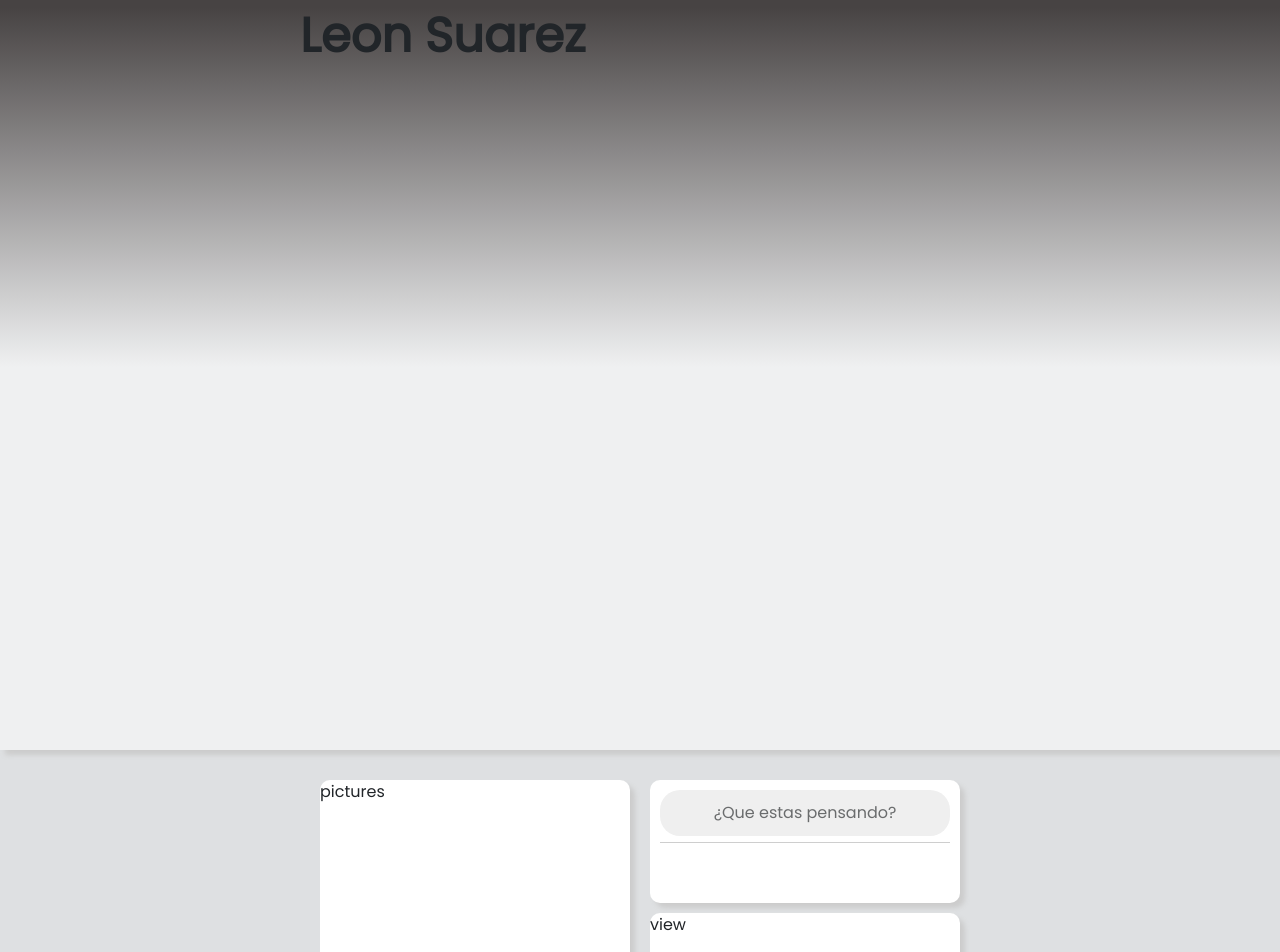
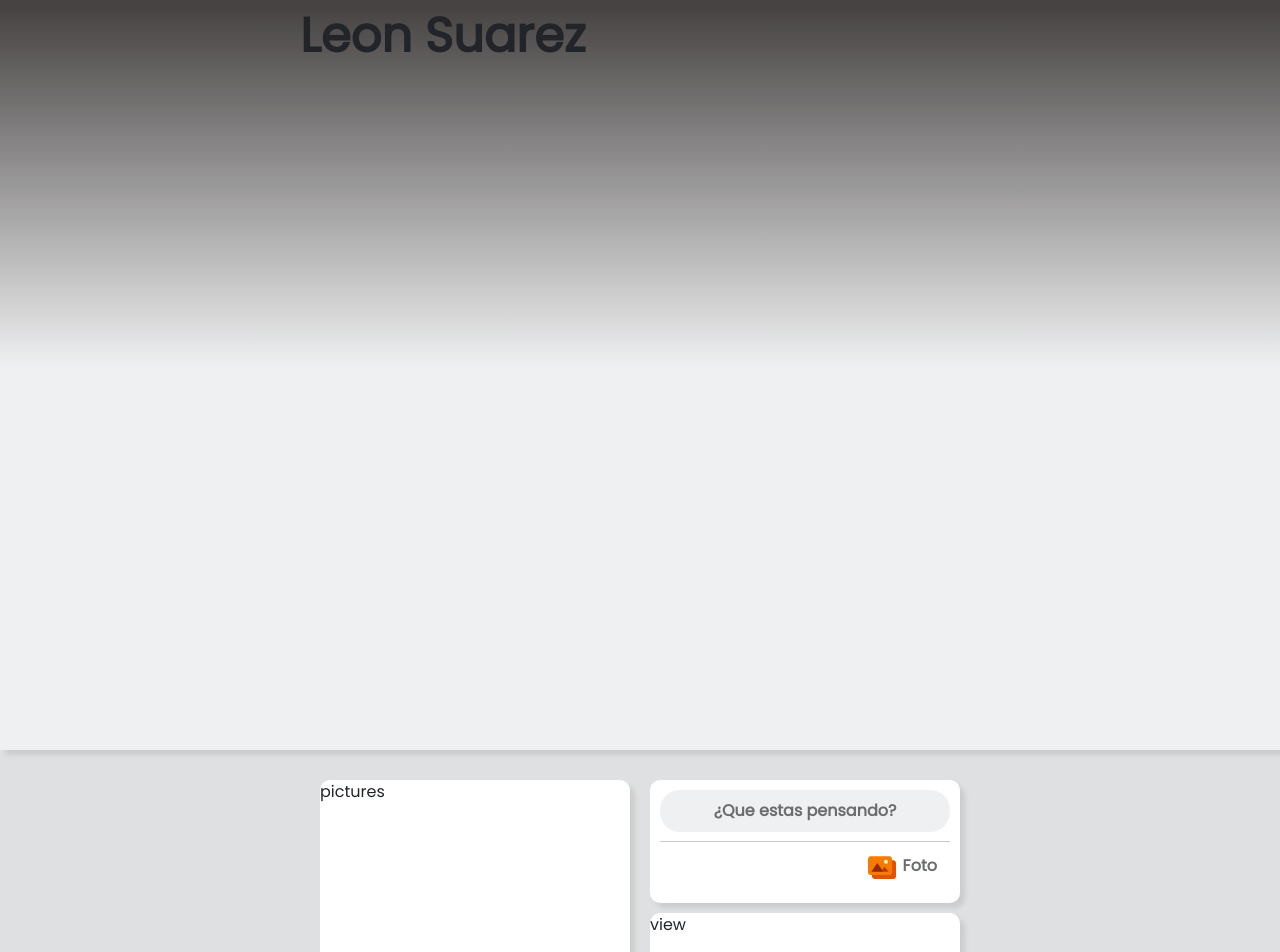
Before and after one commit to leonsuaren/facenote, a React (Create React App) app in the folder client/: page / in a window 1280 px wide. Shown: the top 952 px of the page. Built offline with nearby package versions, Linux system fonts and the light colour scheme.

Commit message:
working on modals

```diff
--- a/client/src/components/create-post/CreatePost.jsx
+++ b/client/src/components/create-post/CreatePost.jsx
@@ -1,5 +1,6 @@
 import React, { useContext } from 'react';
 import { PostContext } from '../../context/post-context';
+import { FcGallery } from "react-icons/fc";
 
 import './styles.css';
 
@@ -9,33 +10,54 @@ export const CreatePost = () => {
   return (
     <div className='add-posts'>
       <div>
-        <button type="button" className='thinking-button' data-bs-toggle="modal" data-bs-target="#exampleModal">
-            ¿Que estas pensando?
+        <button type="button" className='thinking-button' data-bs-toggle="modal" data-bs-target="#postModal">
+          ¿Que estas pensando?
         </button>
-        <div class="modal fade" id="exampleModal" tabindex="-1" aria-labelledby="exampleModalLabel" aria-hidden="true">
-          <div class="modal-dialog">
-            <div class="modal-content">
-              <div class="modal-header">
-                <h1 class="modal-title fs-5" id="exampleModalLabel">Modal title</h1>
-                <button type="button" class="btn-close" data-bs-dismiss="modal" aria-label="Close"></button>
+        <div className="modal fade" id="postModal" tabindex="-1" aria-labelledby="postModalLabel" aria-hidden="true">
+          <div className="modal-dialog">
+            <div className="modal-content">
+              <div className="modal-header">
+                <h1 className="modal-title fs-5" id="postModalLabel">Crear Publicación</h1>
+                <button type="button" className="btn-close close-button" data-bs-dismiss="modal" aria-label="Close"></button>
               </div>
-              <div class="modal-body">
+              <div className="modal-body">
                 ...
               </div>
-              <div class="modal-footer">
-                <button type="button" class="btn btn-secondary" data-bs-dismiss="modal">Close</button>
-                <button type="button" class="btn btn-primary">Save changes</button>
+              <div className="modal-footer">
+                <button type="button" className="btn btn-secondary" data-bs-dismiss="modal">Close</button>
+                <button type="button" className="btn btn-primary">Save changes</button>
               </div>
             </div>
           </div>
         </div>
       </div>
+      <hr className='divisor' />
       <div className='posting-media'>
         <div></div>
         <div></div>
-        <div></div>
+        <div>
+          <button type="button" className='post-media-button' data-bs-toggle="modal" data-bs-target="#mediaModal">
+            <FcGallery className='gallery-icon' />&nbsp;Foto
+          </button>
+          <div className="modal fade" id="mediaModal" tabindex="-1" aria-labelledby="mediaModalLabel" aria-hidden="true">
+            <div className="modal-dialog">
+              <div className="modal-content">
+                <div className="modal-header">
+                  <h1 className="modal-title fs-5" id="mediaModalLabel">Media Modal</h1>
+                  <button type="button" className="btn-close" data-bs-dismiss="modal" aria-label="Close"></button>
+                </div>
+                <div className="modal-body">
+                  ...
+              </div>
+                <div className="modal-footer">
+                  <button type="button" className="btn btn-secondary" data-bs-dismiss="modal">Close</button>
+                  <button type="button" className="btn btn-primary">Save changes</button>
+                </div>
+              </div>
+            </div>
+          </div>
+        </div>
       </div>
     </div>
   )
 }
-<button className='thinking-button'>¿Que estas pensando?</button>
--- a/client/src/components/create-post/styles.css
+++ b/client/src/components/create-post/styles.css
@@ -1,8 +1,10 @@
 /* Responsive Layout */
 .thinking-button {
   border-radius: 20px;
+  background-color: #eef0f1;
   border: none;
   color: #6a6c6d;
+  font-weight: bold;
   cursor: pointer;
   width: 100%;
   height: 90%;
@@ -10,9 +12,36 @@
 .posting-media {
   display: grid;
   grid-template-columns: 1fr 1fr 1fr;
-  border-top: 1px solid #CECECE;
   width: 100%;
   height: 90%;
+}
+.divisor {
+  padding: 0;
+  margin: 0;
+  align-self: center;
+}
+.post-media-button {
+  border: none;
+  border-radius: 20px;
+  cursor: pointer;
+  background-color: #FFFFFF;
+  color: #6a6c6d;
+  font-weight: bold;
+  width: 100%;
+  height: 100%;
+}
+.post-media-button:hover {
+  background-color: #eef0f1;
+}
+.gallery-icon {
+  font-size: 2rem;
+}
+.close-button {
+  background-color: #c4c8ca;
+  border-radius: 50%;
+}
+.close-button:hover {
+  background-color: #b2b4b6;
 }
 /* Small Divises */
 @media only screen and (max-width: 600px) {
@@ -24,7 +53,7 @@
     box-shadow: 5px 5px 5px #cccccc;
     padding: 10px;
     display: grid;
-    grid-template-rows: 1fr 1fr;
+    grid-template-rows: 45% 10% 45%;
   }
 }
 
@@ -37,7 +66,7 @@
     box-shadow: 5px 5px 5px #cccccc;
     padding: 10px;
     display: grid;
-    grid-template-rows: 1fr 1fr;
+    grid-template-rows: 45% 10% 45%;
   }
     .thinking-button {
     border-radius: 20px;
@@ -58,7 +87,7 @@
     box-shadow: 5px 5px 5px #cccccc;
     padding: 10px;
     display: grid;
-    grid-template-rows: 1fr 1fr;
+    grid-template-rows: 45% 10% 45%;
   }
 }
 
@@ -71,7 +100,7 @@
     box-shadow: 5px 5px 5px #cccccc;
     padding: 10px;
     display: grid;
-    grid-template-rows: 1fr 1fr;
+    grid-template-rows: 45% 10% 45%;
   }
 }
 
@@ -87,7 +116,7 @@
     box-shadow: 5px 5px 5px #cccccc;
     padding: 10px;
     display: grid;
-    grid-template-rows: 1fr 1fr;
+    grid-template-rows: 45% 10% 45%;
   }
 }
 
```
